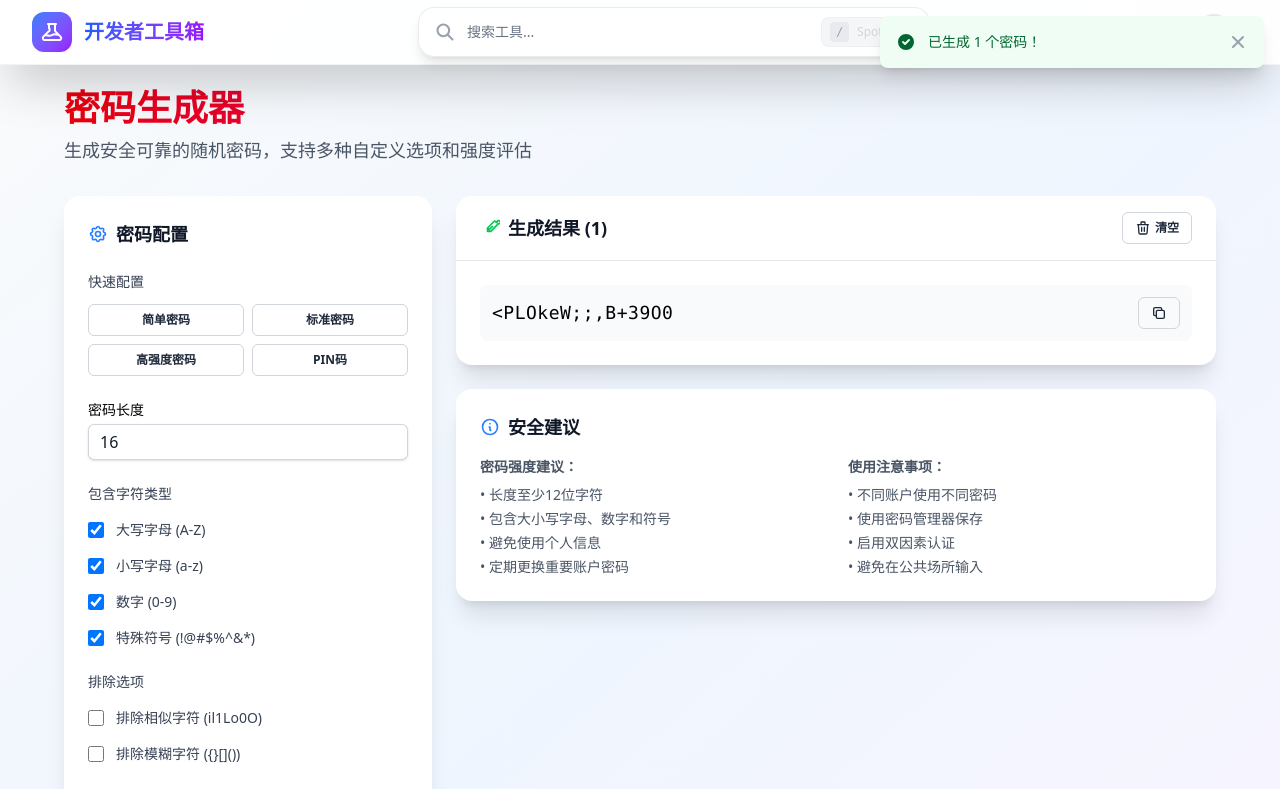
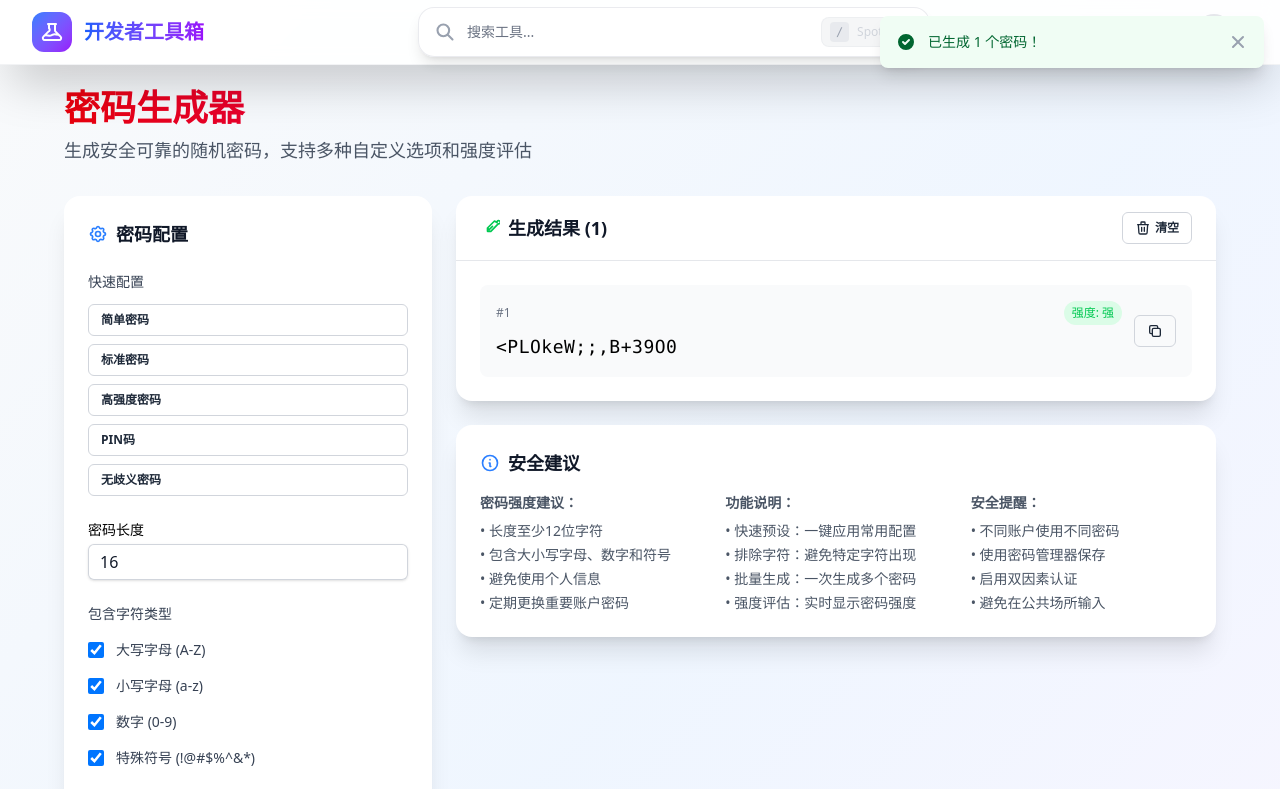
Before and after one commit to LYX9527/develop-tools, a Vue app: page /tools/password-generator in a window 1280 px wide. Shown: the top 789 px of the page. Built offline with nearby package versions, Linux system fonts and the light colour scheme.

Commit message:
feat: Enhance Password Generator with character exclusion and strength evaluation improvements

```diff
--- a/src/views/tools/PasswordGenerator.vue
+++ b/src/views/tools/PasswordGenerator.vue
@@ -1,11 +1,11 @@
 <script setup lang="ts">
-import { ref, computed, onMounted } from 'vue'
-import { gsap } from 'gsap'
+import {computed, onMounted, ref} from 'vue'
+import {gsap} from 'gsap'
 import Input from '@/components/ui/Input.vue'
 import Button from '@/components/ui/Button.vue'
 import Checkbox from '@/components/ui/Checkbox.vue'
 import NumberInput from '@/components/ui/NumberInput.vue'
-import { useToast } from '@/composables/useToast'
+import {useToast} from '@/composables/useToast'
 
 const toast = useToast()
 
@@ -18,9 +18,10 @@ const includeSymbols = ref(true)
 const excludeSimilar = ref(false)
 const excludeAmbiguous = ref(false)
 const customChars = ref('')
+const excludeChars = ref('')
 
 // 生成的密码
-const generatedPasswords = ref<string[]>([])
+const generatedPasswords = ref<Array<{value: string, strength: {level: string, color: string}}>>([])
 const batchCount = ref(1)
 
 // 字符集定义
@@ -43,14 +44,15 @@ const availableChars = computed(() => {
   if (includeSymbols.value) chars += charsets.symbols
   if (customChars.value) chars += customChars.value
 
-  // 排除相似字符
-  if (excludeSimilar.value) {
-    chars = chars.split('').filter(char => !charsets.similar.includes(char)).join('')
-  }
+  // 收集所有要排除的字符
+  let excludeSet = ''
+  if (excludeSimilar.value) excludeSet += charsets.similar
+  if (excludeAmbiguous.value) excludeSet += charsets.ambiguous
+  if (excludeChars.value) excludeSet += excludeChars.value
 
-  // 排除模糊字符
-  if (excludeAmbiguous.value) {
-    chars = chars.split('').filter(char => !charsets.ambiguous.includes(char)).join('')
+  // 排除指定字符
+  if (excludeSet) {
+    chars = chars.split('').filter(char => !excludeSet.includes(char)).join('')
   }
 
   return [...new Set(chars.split(''))].join('')
@@ -59,13 +61,33 @@ const availableChars = computed(() => {
 // 计算密码强度
 const passwordStrength = computed(() => {
   const charCount = availableChars.value.length
-  const entropy = length.value * Math.log2(charCount)
+  const lengthScore = Math.min(length.value / 12, 2) // 长度评分
+  const charsetScore = Math.min(charCount / 50, 2) // 字符集评分
+  const typeScore = [includeUppercase.value, includeLowercase.value, includeNumbers.value, includeSymbols.value].filter(Boolean).length / 4 // 类型评分
 
-  if (entropy < 28) return { level: '弱', color: 'text-red-500', percentage: 25 }
-  if (entropy < 36) return { level: '一般', color: 'text-yellow-500', percentage: 50 }
-  if (entropy < 60) return { level: '强', color: 'text-blue-500', percentage: 75 }
-  return { level: '很强', color: 'text-green-500', percentage: 100 }
+  const totalScore = (lengthScore + charsetScore + typeScore) / 3
+  const percentage = Math.min(totalScore * 100, 100)
+
+  if (totalScore < 0.5) return { level: '弱', color: 'text-red-500', percentage: Math.max(percentage, 20) }
+  if (totalScore < 0.75) return { level: '中等', color: 'text-yellow-500', percentage }
+  if (totalScore < 1.0) return { level: '强', color: 'text-blue-500', percentage }
+  return { level: '很强', color: 'text-green-500', percentage }
 })
+
+// 计算单个密码的强度
+const calculatePasswordStrength = (password: string): { level: string, color: string } => {
+  const hasUpper = /[A-Z]/.test(password)
+  const hasLower = /[a-z]/.test(password)
+  const hasNumber = /[0-9]/.test(password)
+  const hasSymbol = /[!@#$%^&*()_+\-=\[\]{}|;:,.<>?]/.test(password)
+  const isLongEnough = password.length >= 12
+
+  const criteria = [hasUpper, hasLower, hasNumber, hasSymbol, isLongEnough].filter(Boolean).length
+
+  if (criteria >= 4) return { level: '强', color: 'text-green-500' }
+  if (criteria >= 3) return { level: '中等', color: 'text-yellow-500' }
+  return { level: '弱', color: 'text-red-500' }
+}
 
 // 生成随机密码
 const generatePassword = (targetLength: number = length.value): string => {
@@ -78,25 +100,38 @@ const generatePassword = (targetLength: number = length.value): string => {
   const chars = availableChars.value
 
   // 确保包含每种选中的字符类型至少一个
-  if (includeUppercase.value && charsets.uppercase.split('').some(c => chars.includes(c))) {
+  const guaranteedChars = []
+
+  if (includeUppercase.value) {
     const upperChars = charsets.uppercase.split('').filter(c => chars.includes(c))
-    password += upperChars[Math.floor(Math.random() * upperChars.length)]
+    if (upperChars.length > 0) {
+      guaranteedChars.push(upperChars[Math.floor(Math.random() * upperChars.length)])
+    }
   }
 
-  if (includeLowercase.value && charsets.lowercase.split('').some(c => chars.includes(c))) {
+  if (includeLowercase.value) {
     const lowerChars = charsets.lowercase.split('').filter(c => chars.includes(c))
-    password += lowerChars[Math.floor(Math.random() * lowerChars.length)]
+    if (lowerChars.length > 0) {
+      guaranteedChars.push(lowerChars[Math.floor(Math.random() * lowerChars.length)])
+    }
   }
 
-  if (includeNumbers.value && charsets.numbers.split('').some(c => chars.includes(c))) {
+  if (includeNumbers.value) {
     const numberChars = charsets.numbers.split('').filter(c => chars.includes(c))
-    password += numberChars[Math.floor(Math.random() * numberChars.length)]
+    if (numberChars.length > 0) {
+      guaranteedChars.push(numberChars[Math.floor(Math.random() * numberChars.length)])
+    }
   }
 
-  if (includeSymbols.value && charsets.symbols.split('').some(c => chars.includes(c))) {
+  if (includeSymbols.value) {
     const symbolChars = charsets.symbols.split('').filter(c => chars.includes(c))
-    password += symbolChars[Math.floor(Math.random() * symbolChars.length)]
+    if (symbolChars.length > 0) {
+      guaranteedChars.push(symbolChars[Math.floor(Math.random() * symbolChars.length)])
+    }
   }
+
+  // 先添加保证的字符
+  password = guaranteedChars.join('')
 
   // 填充剩余长度
   while (password.length < targetLength) {
@@ -111,7 +146,13 @@ const generatePassword = (targetLength: number = length.value): string => {
 const generate = () => {
   const passwords = []
   for (let i = 0; i < batchCount.value; i++) {
-    passwords.push(generatePassword())
+    const password = generatePassword()
+    if (password) {
+      passwords.push({
+        value: password,
+        strength: calculatePasswordStrength(password)
+      })
+    }
   }
   generatedPasswords.value = passwords
   toast.success(`已生成 ${passwords.length} 个密码！`)
@@ -130,7 +171,7 @@ const copyPassword = async (password: string) => {
 // 复制所有密码
 const copyAllPasswords = async () => {
   try {
-    const allPasswords = generatedPasswords.value.join('\n')
+    const allPasswords = generatedPasswords.value.map(p => p.value).join('\n')
     await navigator.clipboard.writeText(allPasswords)
     toast.success('所有密码已复制到剪贴板！')
   } catch (error) {
@@ -154,7 +195,8 @@ const presets = [
       includeNumbers: true,
       includeSymbols: false,
       excludeSimilar: false,
-      excludeAmbiguous: false
+      excludeAmbiguous: false,
+      excludeChars: ''
     }
   },
   {
@@ -166,7 +208,8 @@ const presets = [
       includeNumbers: true,
       includeSymbols: true,
       excludeSimilar: true,
-      excludeAmbiguous: false
+      excludeAmbiguous: false,
+      excludeChars: ''
     }
   },
   {
@@ -178,7 +221,8 @@ const presets = [
       includeNumbers: true,
       includeSymbols: true,
       excludeSimilar: true,
-      excludeAmbiguous: true
+      excludeAmbiguous: true,
+      excludeChars: ''
     }
   },
   {
@@ -190,7 +234,21 @@ const presets = [
       includeNumbers: true,
       includeSymbols: false,
       excludeSimilar: false,
-      excludeAmbiguous: false
+      excludeAmbiguous: false,
+      excludeChars: ''
+    }
+  },
+  {
+    name: '无歧义密码',
+    config: {
+      length: 16,
+      includeUppercase: true,
+      includeLowercase: true,
+      includeNumbers: true,
+      includeSymbols: false,
+      excludeSimilar: true,
+      excludeAmbiguous: true,
+      excludeChars: '`~'
     }
   }
 ]
@@ -204,6 +262,7 @@ const applyPreset = (preset: typeof presets[0]) => {
   includeSymbols.value = preset.config.includeSymbols
   excludeSimilar.value = preset.config.excludeSimilar
   excludeAmbiguous.value = preset.config.excludeAmbiguous
+  excludeChars.value = preset.config.excludeChars || ''
   toast.success(`已应用${preset.name}配置`)
 }
 
@@ -249,14 +308,14 @@ onMounted(() => {
               <label class="block text-sm font-medium text-gray-700 dark:text-gray-300 mb-3">
                 快速配置
               </label>
-              <div class="grid grid-cols-2 gap-2">
+              <div class="grid grid-cols-1 gap-2">
                 <Button
                   v-for="preset in presets"
                   :key="preset.name"
                   @click="applyPreset(preset)"
                   variant="ghost"
                   size="sm"
-                  class="text-xs"
+                  class="text-xs justify-start"
                 >
                   {{ preset.name }}
                 </Button>
@@ -323,6 +382,18 @@ onMounted(() => {
               />
             </div>
 
+            <!-- 排除字符 -->
+            <div class="mb-6">
+              <Input
+                v-model="excludeChars"
+                label="排除字符"
+                placeholder="输入要排除的字符..."
+              />
+              <p class="text-xs text-gray-500 dark:text-gray-400 mt-1">
+                指定不希望在密码中出现的字符
+              </p>
+            </div>
+
             <!-- 批量生成数量 -->
             <div class="mb-6">
               <NumberInput
@@ -345,7 +416,7 @@ onMounted(() => {
                     class="h-2 rounded-full transition-all duration-300"
                     :class="{
                       'bg-red-500': passwordStrength.level === '弱',
-                      'bg-yellow-500': passwordStrength.level === '一般',
+                      'bg-yellow-500': passwordStrength.level === '中等',
                       'bg-blue-500': passwordStrength.level === '强',
                       'bg-green-500': passwordStrength.level === '很强'
                     }"
@@ -419,13 +490,24 @@ onMounted(() => {
                 <div
                   v-for="(password, index) in generatedPasswords"
                   :key="index"
-                  class="flex items-center space-x-3 p-3 bg-gray-50 dark:bg-gray-700 rounded-lg hover:bg-gray-100 dark:hover:bg-gray-600 transition-colors"
+                  class="flex items-center space-x-3 p-4 bg-gray-50 dark:bg-gray-700 rounded-lg hover:bg-gray-100 dark:hover:bg-gray-600 transition-colors"
                 >
-                  <div class="flex-1">
-                    <code class="text-lg font-mono break-all select-all">{{ password }}</code>
+                  <div class="flex-1 min-w-0">
+                    <div class="flex items-center justify-between mb-2">
+                      <span class="text-xs text-gray-500 dark:text-gray-400">#{{ index + 1 }}</span>
+                      <span :class="[
+                        password.strength.color,
+                        password.strength.level === '强' ? 'bg-green-100 dark:bg-green-900' : '',
+                        password.strength.level === '中等' ? 'bg-yellow-100 dark:bg-yellow-900' : '',
+                        password.strength.level === '弱' ? 'bg-red-100 dark:bg-red-900' : ''
+                      ]" class="text-xs font-medium px-2 py-1 rounded-full">
+                        强度: {{ password.strength.level }}
+                      </span>
+                    </div>
+                    <code class="text-lg font-mono break-all select-all block">{{ password.value }}</code>
                   </div>
                   <Button
-                    @click="copyPassword(password)"
+                    @click="copyPassword(password.value)"
                     size="sm"
                     variant="ghost"
                   >
@@ -446,7 +528,7 @@ onMounted(() => {
               </svg>
               安全建议
             </h3>
-            <div class="grid md:grid-cols-2 gap-6 text-sm text-gray-600 dark:text-gray-300">
+            <div class="grid md:grid-cols-3 gap-6 text-sm text-gray-600 dark:text-gray-300">
               <div>
                 <h4 class="font-semibold mb-2">密码强度建议：</h4>
                 <ul class="space-y-1">
@@ -457,7 +539,16 @@ onMounted(() => {
                 </ul>
               </div>
               <div>
-                <h4 class="font-semibold mb-2">使用注意事项：</h4>
+                <h4 class="font-semibold mb-2">功能说明：</h4>
+                <ul class="space-y-1">
+                  <li>• 快速预设：一键应用常用配置</li>
+                  <li>• 排除字符：避免特定字符出现</li>
+                  <li>• 批量生成：一次生成多个密码</li>
+                  <li>• 强度评估：实时显示密码强度</li>
+                </ul>
+              </div>
+              <div>
+                <h4 class="font-semibold mb-2">安全提醒：</h4>
                 <ul class="space-y-1">
                   <li>• 不同账户使用不同密码</li>
                   <li>• 使用密码管理器保存</li>
```
Also changed, not shown: src/tools/navicat-decrypt/Icon.vue (+6 -1 lines).
